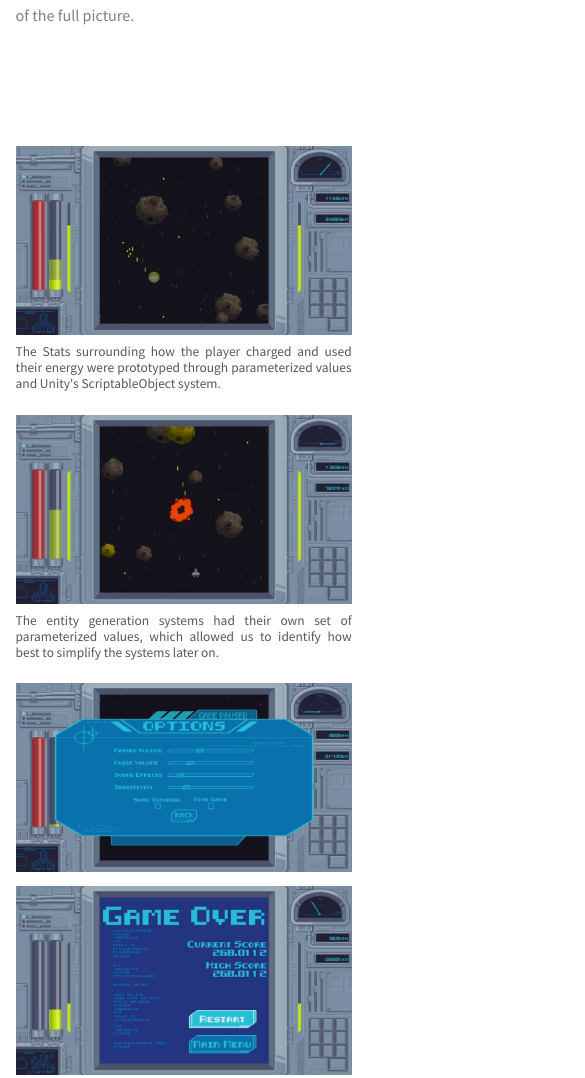
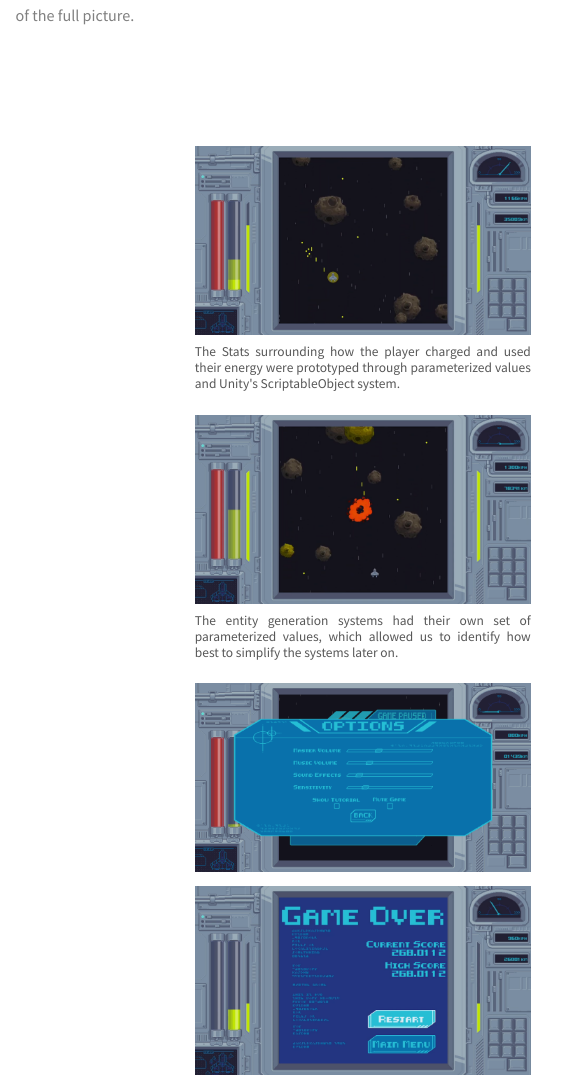
Before and after one commit to RyanDavidsonDev/RyanDavidsonDev.github.io, a website: page BitwiseKey.html in a window 390 px wide. Shown: the part 2403-3481 px from the top of the page, 585 px wide, since content can reach past the window. Drawn offline with Linux system fonts and the light colour scheme.

Commit message:
removed case study text from BWK and reformatted CSS to accomdate only pictures

```diff
--- a/BitwiseKey.html
+++ b/BitwiseKey.html
@@ -159,8 +159,8 @@
 
 
 
-          <div class="project-details__row">
-            <div class="project-details__row-img-cont">
+          <!-- <div class="project-details__row"> -->
+            <div class="project-details__row-img-cont_Photos-only">
               <img
                 src="./assets/png/StarCharger/StarCharger-stats.png"
                 alt="A Gameplay Screenshot "
@@ -198,9 +198,9 @@
                 the console HUD and in-game presentation of the loss, pause, and options menus gave
                 the game a unique flavor that everyone on the team was very proud of.
               </p>
-            </div>
+            <!-- </div> -->
 
-
+            <!--
             <div class="project-details__row-content">
               <h3 class="project-details__row-content-title">Journal Entry: Prototyping & Technical Systems </h3>
               <p class="project-details__row-content-desc">
@@ -271,8 +271,9 @@
               <p class="project-details__row-content-desc">
 
               </p>
-              <!--  href="./project-1.html" -->
+                href="./project-1.html"
             </div>
+          -->
           </div>
 
 
--- a/css/style.css
+++ b/css/style.css
@@ -712,6 +712,7 @@ textarea {
 }
 .project-details__row-img-cont {
   overflow: hidden;
+  /* max-width: 56em; */
 }
 @media only screen and (max-width: 56.25em) {
   .project-details__row-img-cont {
@@ -737,6 +738,43 @@ textarea {
 }
 @media only screen and (max-width: 56.25em) {
   .project-details__row-img {
+    width: 100%;
+    padding-top: 1.5rem;
+    display: block;
+    object-fit: fill;
+  }
+}
+.project-details__row-img-cont_Photos-only {
+  overflow: hidden;
+  align-self: center;
+  margin-left: 20rem;
+  align-content:center;
+  max-width: 80rem;
+}
+@media only screen and (max-width: 56.25em) {
+  .project-details__row-img-cont_Photos-only {
+    width: 56.25em;
+    padding-top: 1.5rem;
+    display: block;
+    object-fit: fill;
+  }
+}
+@media only screen and (max-width: 37.5em) {
+  .project-details__row-img-cont_Photos-only {
+    width: 37.5em;
+    padding-top: 1.5rem;
+    display: block;
+    object-fit: fill;
+  }
+}
+.project-details__row-img_Photos-only {
+  width: 100%;
+  padding-top: 1.5rem;
+  display: block;
+  object-fit: fill;
+}
+@media only screen and (max-width: 56.25em) {
+  .project-details__row-img_Photos-only {
     width: 100%;
     padding-top: 1.5rem;
     display: block;
```
